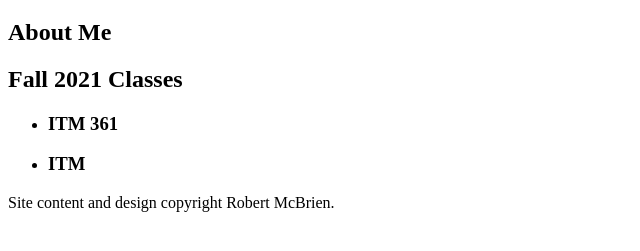
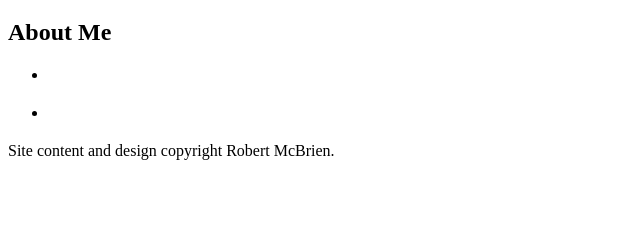
Before and after one commit to rmcbrien1/projectdos, a plain HTML site: page index.html in a window 1280 px wide. Shown: the part 61-312 px from the top of the page, without its empty margins (0-640 px from the left). Drawn offline with Linux system fonts and the light colour scheme.

Commit message:
Fixing line spacing for all html files

```diff
--- a/index.html
+++ b/index.html
@@ -16,13 +16,13 @@
         <h2>About Me</h2>
       </article>
       <article>
-    <h2>Fall 2021 Classes</h2>
+        <h2></h2>
         <ul>
           <li>
-    <h3>ITM 361</h3>
+            <h3></h3>
           </li>
           <li>
-    <h3>ITM</h3>
+            <h3></h3>
           </li>
         </ul>
       </article>
```
Also changed, not shown: _starter.html (+1 -1 lines), resume/index.html (+2 -13 lines), interests/index.html (indentation only), 1 other file. Lines whose indentation alone changed are shown as unchanged.
